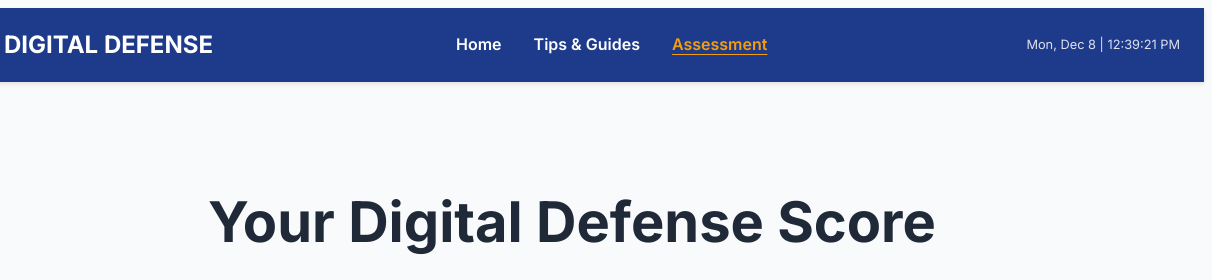
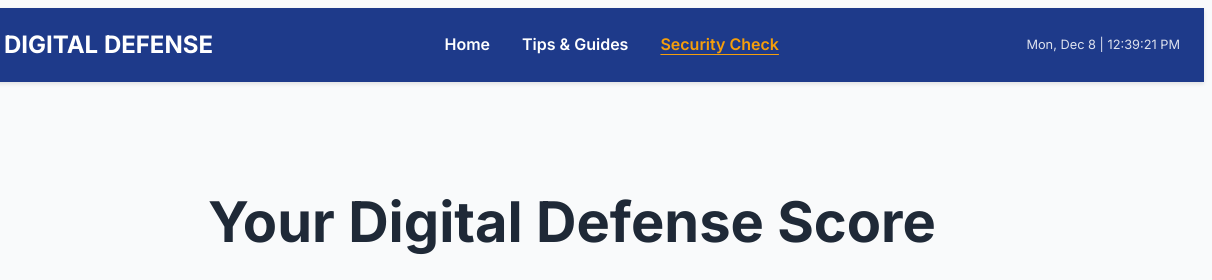
Before and after one commit to ADEstrada/Digital-Defense-Hub, a plain HTML site: page security_assessment.html in a window 1280 px wide. Shown: the top 280 px of the page, 68-1280 px from the left. Drawn offline with Linux system fonts and the light colour scheme.

Commit message:
Update security_assessment.html

```diff
--- a/security_assessment.html
+++ b/security_assessment.html
@@ -23,7 +23,7 @@
         <nav class ="nav-pages">
             <a href="index.html">Home</a>
             <a href="tips_guides.html">Tips & Guides</a>
-            <a href="security_assessment.html" class="active">Assessment</a>
+            <a href="security_assessment.html" class="active">Security Check</a>
         </nav>
 
         <div id="current-datetime" class="header-datetime"></div>
```
